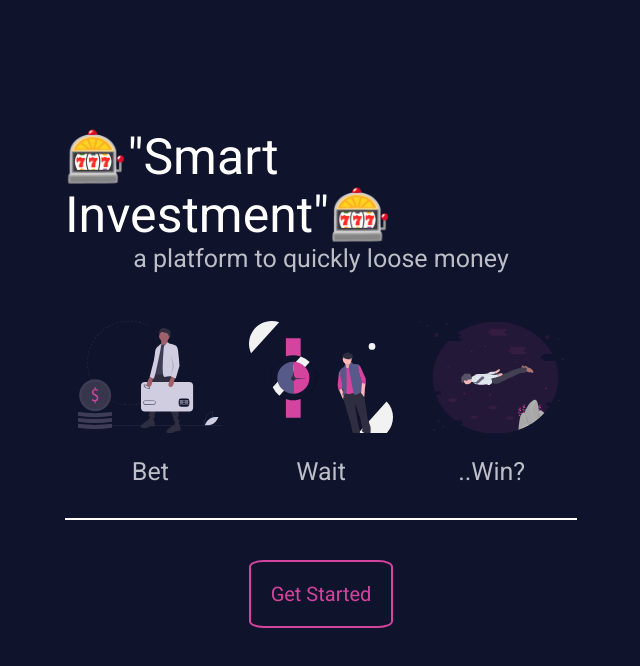
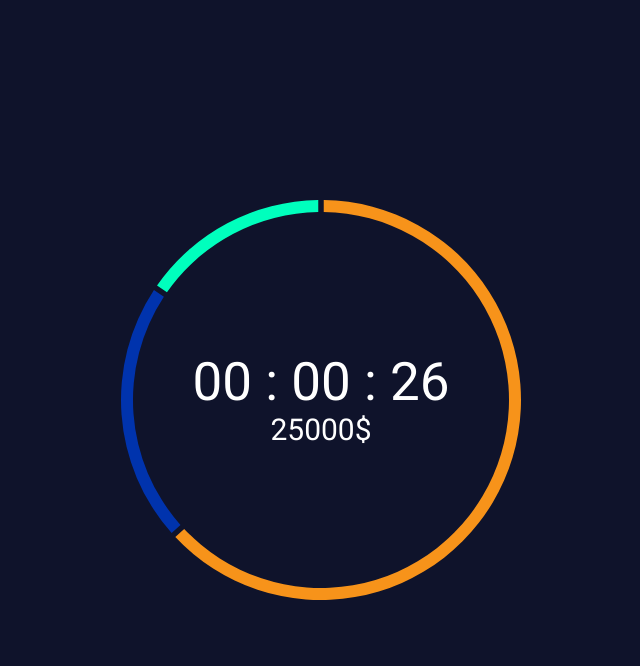
Before and after one commit to VadimasKo/GamblingSmartContract, a React (Create React App) app in the folder frontend/: page / in a window 1280 px wide. Shown: the top 666 px of the page, without its empty margins (319-959 px from the left). Built offline with nearby package versions, Linux system fonts and the light colour scheme.

Commit message:
PieChart

```diff
--- a/frontend/src/components/app/App.tsx
+++ b/frontend/src/components/app/App.tsx
@@ -1,4 +1,5 @@
 import { useState } from "react";
+import GamblingPage from "../gamblingPage/GamblingPage";
 
 import HomePage     from "../homePage/HomePage";
 
@@ -11,8 +12,8 @@ function App() {
   return (
     <div className={styles.app}>
       {showHome ?
-        <HomePage onClick={() => setShowHome(false)}/> :
-        <div>placeholder</div>
+        <GamblingPage/> :
+        <HomePage onClick={() => setShowHome(false)}/>
       }
     </div>
   );
--- /dev/null
+++ b/frontend/src/components/common/types.ts
@@ -0,0 +1,5 @@
+export interface Player {
+  id:     string
+  amount: number
+  color:  string
+}
--- /dev/null
+++ b/frontend/src/components/gamblingPage/GamblingPage.module.css
@@ -0,0 +1,7 @@
+.GamblingPage {
+  width:  100%;
+  height: 100%;
+  display: flex;
+  justify-content: center;
+  align-items: center;
+}
--- /dev/null
+++ b/frontend/src/components/gamblingPage/GamblingPage.tsx
@@ -0,0 +1,29 @@
+import { useState } from "react"
+
+import { Player }   from "../common/types"
+import  PieChart    from "../pieChart/PieChart"
+
+import styles       from './GamblingPage.module.css'
+
+
+const players: Player[] = [
+  { id: "1", amount: 200, color: "#0033ad"},
+  { id: "2", amount: 145, color: "#00ffbd"},
+  { id: "3", amount: 600, color: "#F7931A"},
+]
+
+const GamblingPage = () => {
+  const [active, setActive] = useState<Player | null>(null)
+
+  return (
+    <div className={styles.GamblingPage}>
+        <PieChart
+          data={players}
+          active={active}
+          setActive={setActive}
+        />
+    </div>
+  )
+}
+
+export default GamblingPage
--- a/frontend/src/components/homePage/HomePage.tsx
+++ b/frontend/src/components/homePage/HomePage.tsx
@@ -23,4 +23,4 @@ const HomePage = ({ onClick }: Props) => {
   )
 }
 
-export default HomePage;
+export default HomePage
--- a/frontend/src/components/pieChart/PieChart.tsx
+++ b/frontend/src/components/pieChart/PieChart.tsx
@@ -1,65 +1,67 @@
-import { useState } from "react"
 import { Pie }      from "@visx/shape"
 import { Group }    from "@visx/group"
 import { Text }     from "@visx/text"
 
-const coins = [
-    { symbol: "ADA", amount: 200, color: "#0033ad", inUSD: 1.48 },
-    { symbol: "SQL", amount: 5, color: "#00ffbd", inUSD: 37.6 },
-    { symbol: "Kar", amount: 0.005, color: "#F7931A", inUSD: 37363 },
+import { Player }   from "../common/types"
 
-]
+interface Props {
+  data:      Player[]
+  active:    Player | null
+  setActive: (x: Player | null) => void
+}
 
 
-
-export const PieChart = () => {
-  const [active, setActive] = useState<any>(null)
-
-  const width = 400
-  const half = width / 2
-
+const PieChart = ({ data, active, setActive }: Props) => {
   return (
-    <div>
-      <svg width={width} height={width}>
-          <Group top={half} left={half}>
+    <svg width={400} height={400}>
+      <Group top={200} left={200}>
         <Pie
-              data={coins}
-              pieValue={data => data.amount * data.inUSD}
-              outerRadius={half}
+          data={data}
+          pieValue={data => data.amount}
+          outerRadius={200}
           innerRadius={({data}) => {
-                const size = active && active.symbol === data.symbol ? 12 : 8
-                return half - size
+            const size = (active && active.id === data.id) ? 16 : 12
+            return 200 - size
           }}
-              padAngle={0.01}
+          padAngle={0.02}
         >
           {pie => {
             return pie.arcs.map(arc => {
               return (
                 <g
-                     key={arc.data.symbol}
+                  key={arc.data.id}
                   onMouseEnter={() => setActive(arc.data)}
                   onMouseLeave={() => setActive(null)}
                 >
-                      <path d={pie.path(arc) || undefined} fill={arc.data.color}></path>
+                  <path d={pie.path(arc) || undefined} fill={arc.data.color}/>
                 </g>
               )
             })
           }}
         </Pie>
-
-             {active && (
+        {active ? (
           <>
-                  <Text textAnchor='middle' fill='FFF' dy={-20}>
-                    {`$${active.amount * active.inUSD}`}
+            <Text textAnchor='middle' fill='white' fontSize={20} dy={-30}>
+              {`player: ${active.id}`}
             </Text>
-                  <Text textAnchor='middle' fill='FFF' fontSize={20} dy={20}>
-                    {`$${coins.length} Assets`}
+            <Text textAnchor='middle' fill='white' dy={30} fontSize={53}>
+              {`$${active.amount}`}
             </Text>
           </>
-             )}
-
+          ) : (
+            <>
+              <Text textAnchor='middle' fill='white' fontSize={53}>
+                00 : 00 : 26
+              </Text>
+              <Text textAnchor='middle' fill='white' fontSize={30} dy={40}>
+                25000$
+              </Text>
+            </>
+          )
+        }
       </Group>
     </svg>
-    </div>
   )
 }
+
+export default PieChart
```
Also changed, not shown: frontend/src/components/bettingPage/BettingPage.tsx (deleted, +0 -9 lines). Lines whose indentation alone changed are shown as unchanged.
